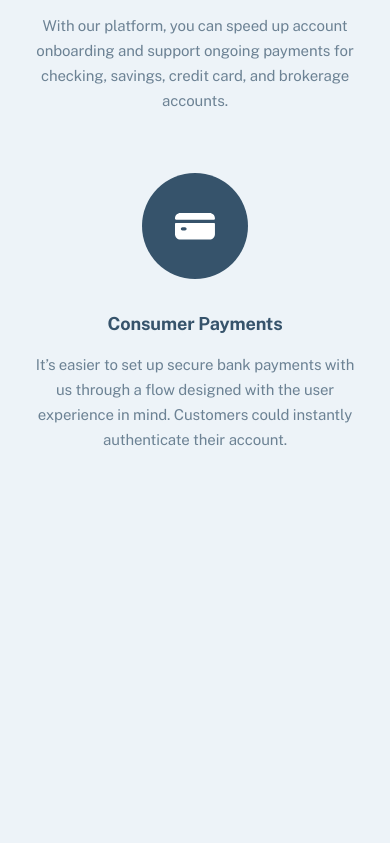
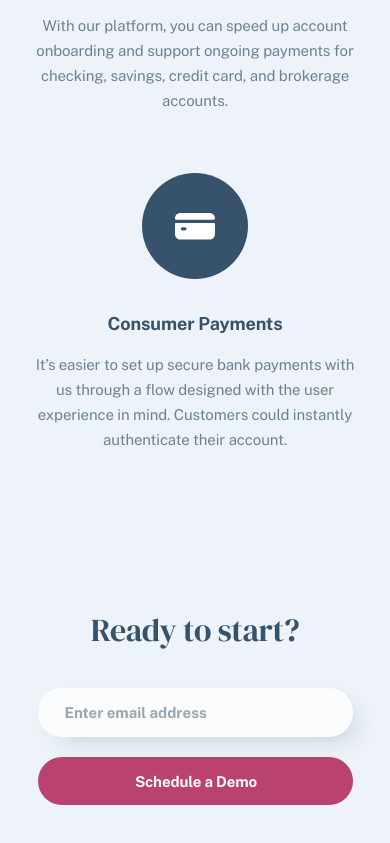
Before and after one commit to tuit212/payapi, a plain HTML site: page index.html in a window 390 px wide. Shown: the part 3659-4502 px from the top of the page. Before the commit the page ends 4221 px from the top, so only its background shows below. Drawn offline with nearby package versions, Linux system fonts and the light colour scheme.

Commit message:
add start

```diff
--- a/index.html
+++ b/index.html
@@ -205,6 +205,19 @@
                 </div>
             </div>
         </section>
+        <section class="start-section">
+            <div class="container">
+                <div class="start">
+                    <h2 class="start__title">
+                        Ready to start?
+                    </h2>
+                    <form class="start__form" action="" method="post">
+                        <input class="start__input" type="email" name="" id="" placeholder="Enter email address">
+                        <button class="start__button" type="submit">Schedule a Demo</button>
+                    </form>
+                </div>
+            </div>
+        </section>
     </main>
 </body>
 </html>
--- a/scss/bloks/_blocks.scss
+++ b/scss/bloks/_blocks.scss
@@ -4,3 +4,4 @@
 @import "./implement";
 @import "./phone";
 @import './card';
+@import "./start"
--- /dev/null
+++ b/scss/bloks/_start.scss
@@ -0,0 +1,95 @@
+.start-section{
+    margin: 150px 0;
+}
+.start{
+    display: flex;
+    align-items: center;
+    justify-content: space-between;
+}
+.start__title{
+    font-family: 'DM Serif Display', serif;
+    font-weight: 400;
+    line-height: 56px;
+    font-size: 48px;
+    color: #36536B;
+    letter-spacing: -0.369231px;
+}
+.start__form{
+    width: 37%;
+    position: relative;
+}
+
+.start__input{
+    width: 100%;
+    padding: 16px 173px 14px 27px;
+    border: none;
+    background: #FBFCFE;
+    border-radius: 24px;
+    box-shadow: 10px 10px 25px -10px rgba(54, 83, 107, 0.25);
+
+}
+
+.start__input::placeholder{
+    font-weight: 700;
+    line-height: 18px;
+    font-size: 15px;
+    color: #36536B;
+    opacity: 0.5;
+}
+.start__button{
+    position: absolute;
+    right: 0;
+    border-radius: 24px;
+    background: #BA4270;
+    padding: 16px 25px 14px 27px;
+    font-weight: 700;
+    line-height: 18px;
+    font-size: 15px;
+    color: #FBFCFE;
+    letter-spacing: -0.115385px;
+    border: none;
+    cursor: pointer;
+    transition: all 0.5s;
+}
+.start__button:hover{
+    background: #DA6D97;
+}
+
+@media only screen and (max-width:1000px){
+    .start{
+        flex-direction: column;
+    }
+    .start__form{
+        width: 60%;
+        margin-top: 40px;
+    }
+    .start__title{
+        font-weight: 400;
+        line-height: 56px;
+        font-size: 48px;
+    }
+}
+
+@media only screen and (max-width:750px){
+    .start__title{
+        font-weight: 400;
+        line-height: 36px;
+        font-size: 32px;
+    }
+    .start__form{
+        width: 90%;
+    }
+    .start__button{
+        position: relative;
+        width: 100%;
+        margin-top: 20px;
+    }
+    .start__input{
+        padding-right: 27px;
+    }
+    .start__input:invalid{
+        line-height: 18px;
+        font-size: 15px;
+        color: #000;
+    }
+}
```
Also changed, not shown: css/main.css, 1 other file.
